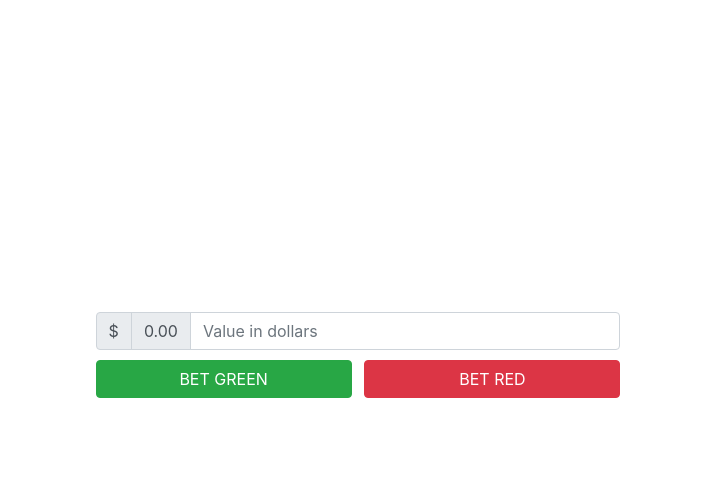
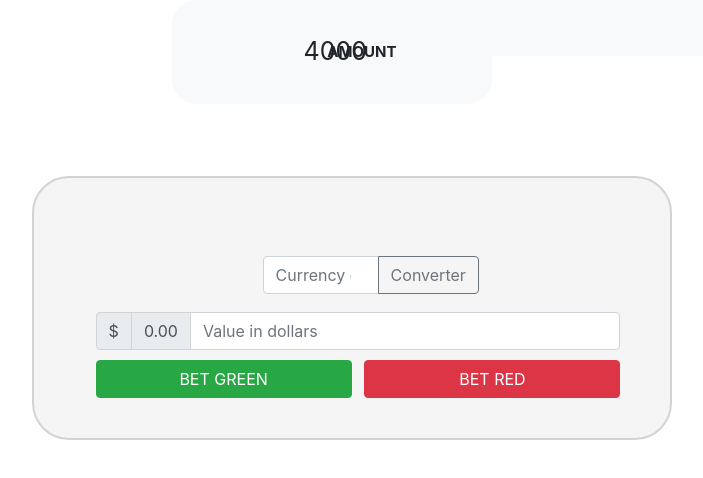
Before and after one commit to TiagoHSF/LuckyRoulette-Bets, an Angular app: page / in a window 1280 px wide. Shown: the top 478 px of the page, without its empty margins (570-1273 px from the left). Built offline with nearby package versions, Linux system fonts and the light colour scheme.

Commit message:
Design in progress

```diff
--- a/package.json
+++ b/package.json
@@ -20,6 +20,7 @@
     "@angular/router": "~12.2.0",
     "bootstrap": "^5.1.3",
     "rxjs": "~6.6.0",
+    "sweetalert2": "^11.3.0",
     "tslib": "^2.3.0",
     "zone.js": "~0.11.4"
   },
--- a/src/app/bet/bet.component.html
+++ b/src/app/bet/bet.component.html
@@ -1,12 +1,29 @@
 <link rel="stylesheet" href="https://stackpath.bootstrapcdn.com/bootstrap/4.1.3/css/bootstrap.min.css"
   integrity="sha384-MCw98/SFnGE8fJT3GXwEOngsV7Zt27NXFoaoApmYm81iuXoPkFOJwJ8ERdknLPMO" crossorigin="anonymous">
+
+  <nav class="pattern-nav navbar navbar-light bg-light">
+      <span class="pattern-amount-money">{{amount}}</span>
+      <span class="pattern-amount-text">AMOUNT</span>
+  </nav>
+
+  <span class="actions navbar navbar-light bg-light">
+  </span>
+
+  <span class="pattern-border-nav navbar navbar-light bg-light">
+    <div class="converter input-group mb-3">
+      <input id="money" type="number" class="form-control" placeholder="Currency converter" aria-label="Currency converter" aria-describedby="basic-addon2">
+      <div class="input-group-append">
+        <button class="btn btn-outline-secondary" type="button" (click)="converter()">Converter</button>
+      </div>
+    </div>
+  </span>
 
 <div class="input-group mb-3 input-money">
   <div class="input-group-prepend">
     <span class="input-group-text">$</span>
     <span class="input-group-text">0.00</span>
   </div>
-  <input type="text" placeholder="Value in dollars" class="form-control" aria-label="Amount (to the nearest dollar)">
+  <input type="number" placeholder="Value in dollars" class="form-control" aria-label="Amount (to the nearest dollar)">
 </div>
 
 <div>
@@ -16,7 +33,6 @@
   <button class="btn btn-danger pattern-btn-red" (click)="betRed()">BET RED</button>
 </div>
 
-
 <script src="https://code.jquery.com/jquery-3.3.1.slim.min.js"
   integrity="sha384-q8i/X+965DzO0rT7abK41JStQIAqVgRVzpbzo5smXKp4YfRvH+8abtTE1Pi6jizo" crossorigin="anonymous"></script>
 <script src="https://cdnjs.cloudflare.com/ajax/libs/popper.js/1.14.3/umd/popper.min.js"
--- a/src/app/bet/bet.component.scss
+++ b/src/app/bet/bet.component.scss
@@ -18,3 +18,53 @@
     top: 39%;
     right: 7%;
 }
+
+.pattern-nav {
+    right: 17%;
+    position: absolute !important;
+    width: 25% !important;
+    height: 13% !important;
+    border-radius: 25px !important;
+}
+
+.pattern-amount-money {
+    position: absolute;
+    font-weight: 400;
+    font-size: 25px;
+    left: 41%;
+}
+
+.pattern-amount-text {
+    font-weight: 700;
+    font-size: 15px;
+    position: absolute;
+    right: 30%;
+}
+
+.pattern-border-nav {
+    position: absolute;
+    width: 50%;
+    top: 22%;
+    right: 3%;
+    height: 33%;
+    background-color: #f5f5f5 !important;
+    border-radius: 37px;
+    border-style: solid;
+    border-width: 2px;
+    border-color: lightgrey;
+}
+
+.converter {
+    position: absolute;
+    top: 30%;
+    width: 34%;
+    right: 30%;
+}
+
+.actions {
+    position: absolute;
+    width: 19%;
+    height: 7%;
+    right: 0%;
+    border-radius: 10px;
+}
--- a/src/app/bet/bet.component.ts
+++ b/src/app/bet/bet.component.ts
@@ -1,5 +1,6 @@
 import { Component, OnInit } from '@angular/core';
-
+import Swal from 'sweetalert2'
+import 'sweetalert2/src/sweetalert2.scss'
 
 @Component({
   selector: 'app-bet',
@@ -7,20 +8,38 @@ import { Component, OnInit } from '@angular/core';
   styleUrls: ['./bet.component.scss']
 })
 export class BetComponent implements OnInit {
+  amount: number;
+  green: number;
+  red: number;
 
+  constructor() {
+    this.amount = 4000;
+    this.green = -50;
+    this.red = 100;
+  }
 
-
-  constructor() { }
 
   ngOnInit(): void {
   }
 
-betGreen(){
-  console.log("bet green")
+betGreen() {
+  Swal.fire({
+    title: 'YOU BET IN GREEN!',
+    icon: 'success',
+    confirmButtonText: 'GG'
+  })
 }
 
-betRed(){
-  console.log("bet red")
+betRed() {
+  Swal.fire({
+    title: 'YOU BET IN RED!',
+    icon: 'success',
+    confirmButtonText: 'GG'
+  })
+}
+
+converter() {
+
 }
 
 }
```
Also changed, not shown: 1 other file (tests, documents, lock files or other folders).
